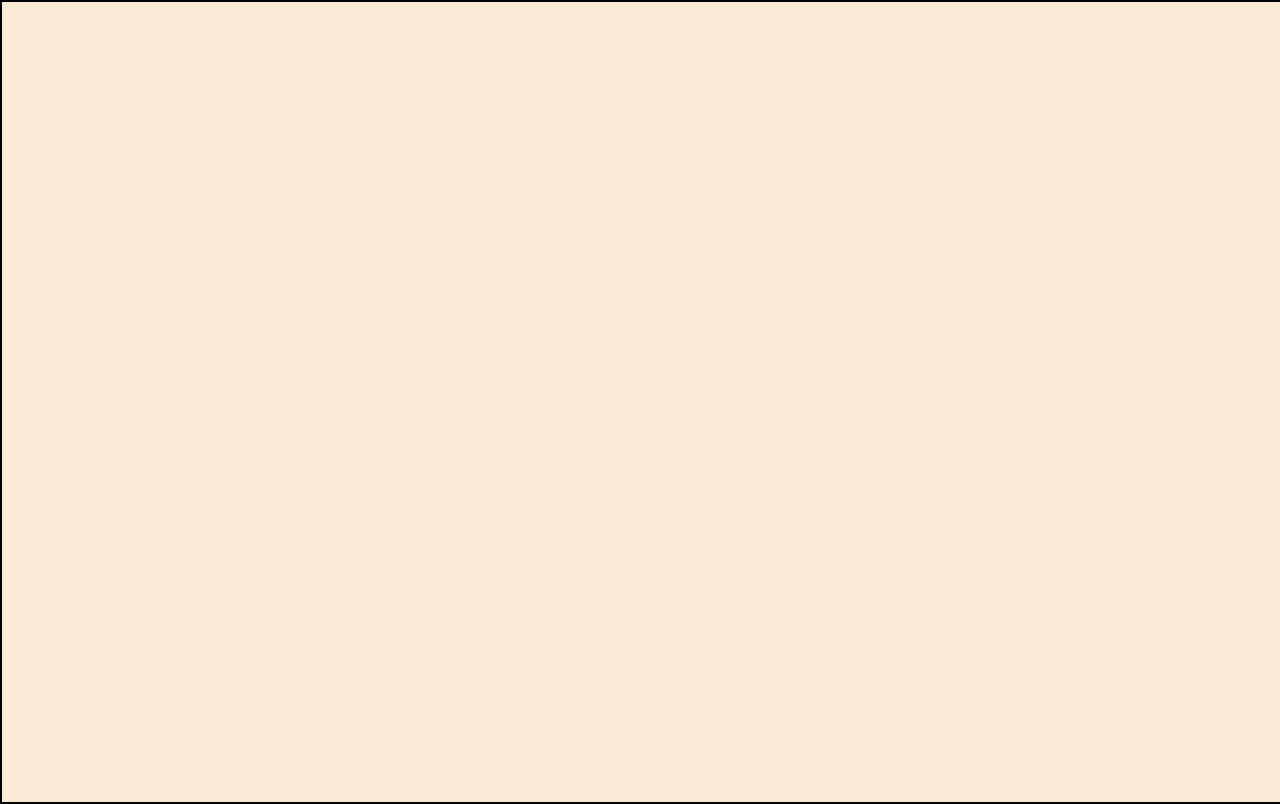
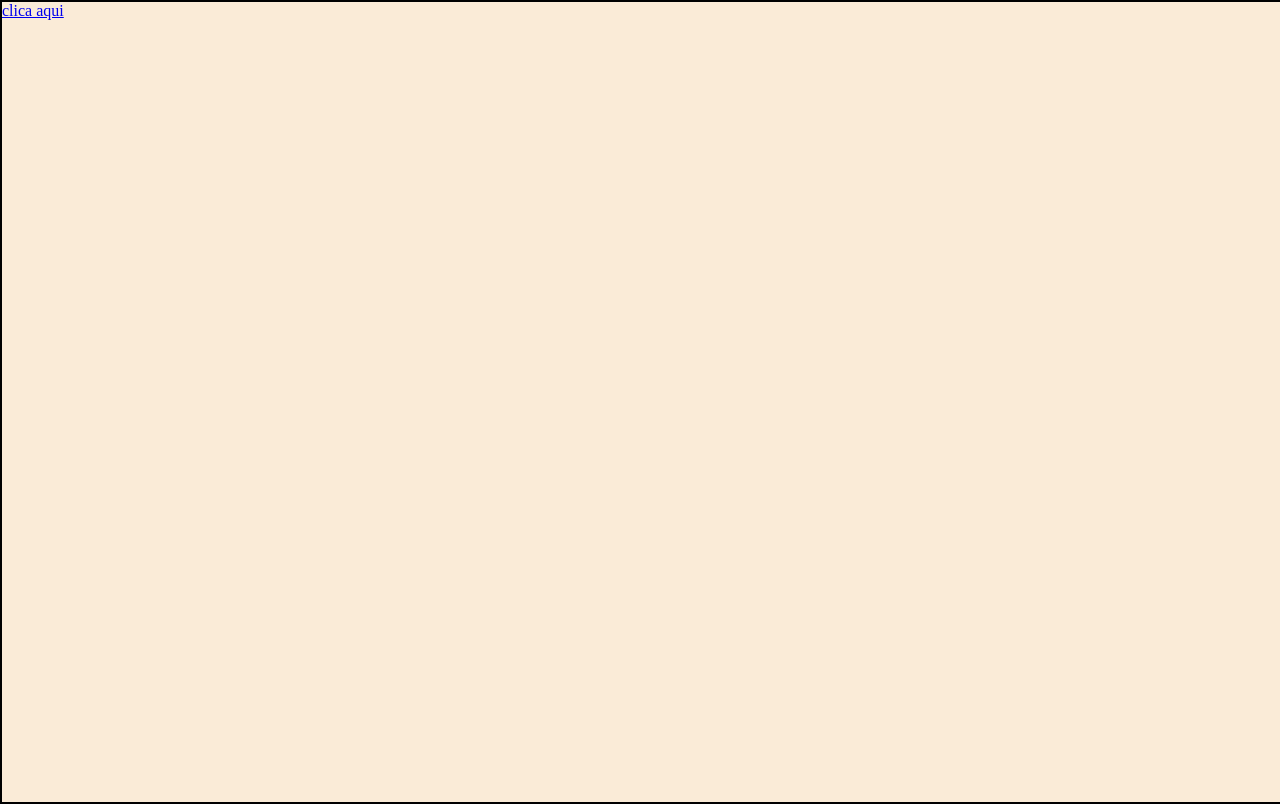
Before and after one commit to pedrohkf/ArtPen, a React (Vite) app: page / in a window 1280 px wide. Built offline with nearby package versions, Linux system fonts and the light colour scheme.

Commit message:
button redirect

```diff
--- a/src/page/Home.jsx
+++ b/src/page/Home.jsx
@@ -3,7 +3,7 @@ import styles from "./Home.module.css";
 export const Home = () => {
     return (
         <div className={styles.container}>
-
+            <a href="/codeEditor">clica aqui</a>
         </div>
     )
 }
```
